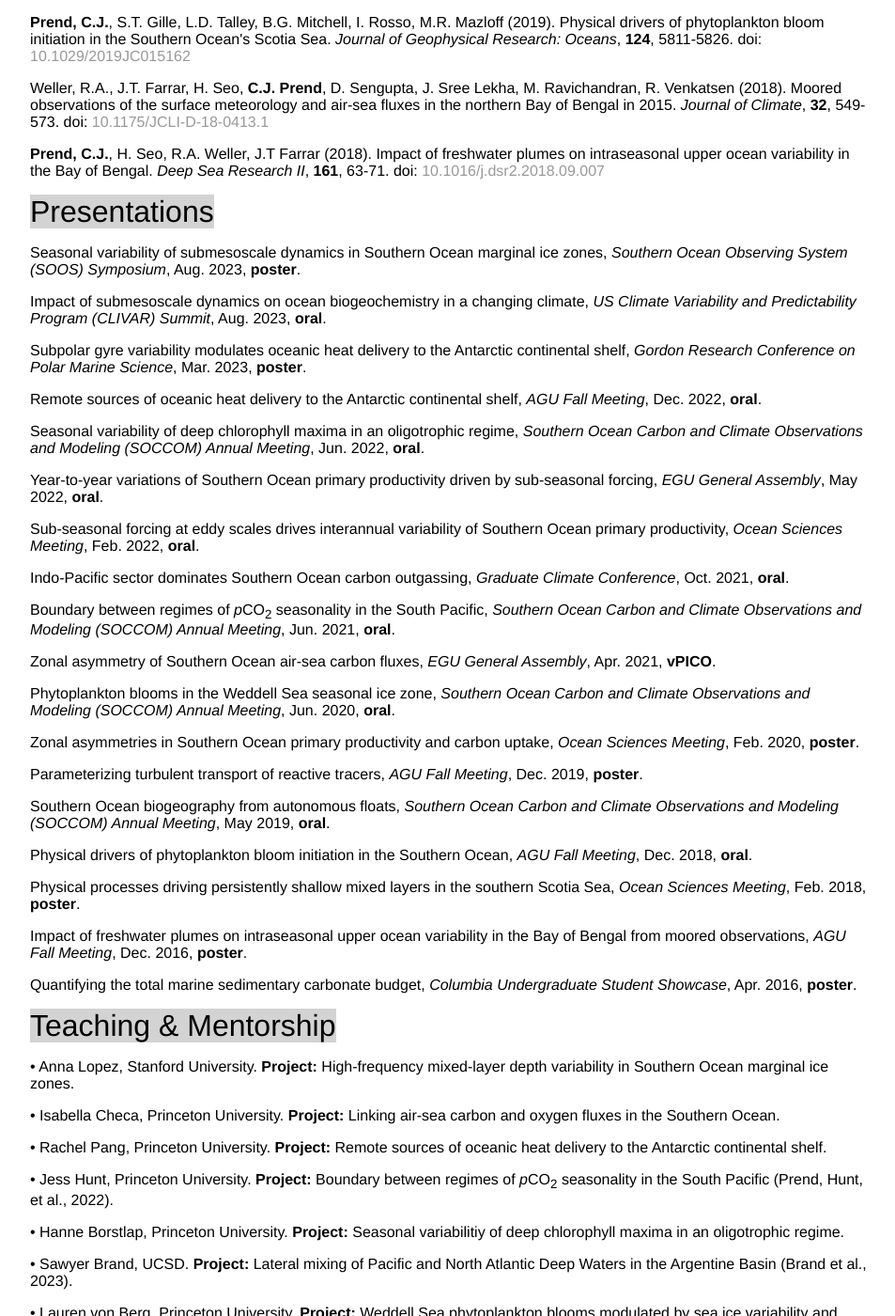
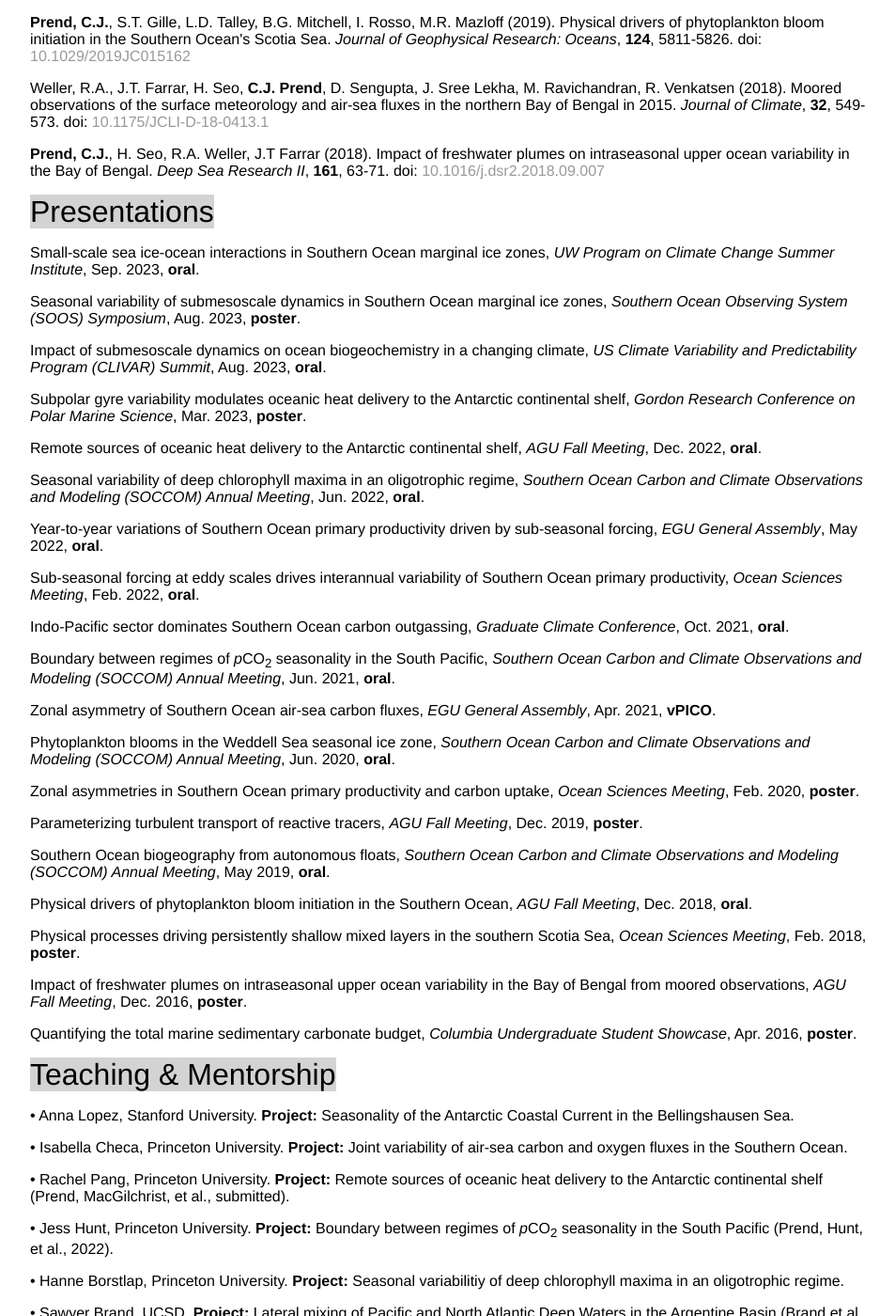
Before and after one commit to cprend/cprend.github.io, a Jekyll site: the page cv/index.html, which Jekyll copies as it is, in a window 1280 px wide and 1400 px high, scrolled down 1308 px. Shown: the whole window at 94% size, without its empty margins (160-1113 px from the left). Built offline with Jekyll 4.4.1, drawn with Linux system fonts in a browser that asks for light colours.

Commit message:
Update index.html

```diff
--- a/cv/index.html
+++ b/cv/index.html
@@ -57,6 +57,7 @@
 		<p><b>Prend, C.J.</b>, H. Seo, R.A. Weller, J.T Farrar (2018). Impact of freshwater plumes on intraseasonal
 		upper ocean variability in the Bay of Bengal. <em>Deep Sea Research II</em>, <b>161</b>, 63-71. doi: <a href="https://www.sciencedirect.com/science/article/pii/S0967064517304010?via%3Dihub">10.1016/j.dsr2.2018.09.007</a></p>
 		<p1>Presentations</p1>
+		<p>Small-scale sea ice-ocean interactions in Southern Ocean marginal ice zones, <em>UW Program on Climate Change Summer Institute</em>, Sep. 2023, <b>oral</b>.</p>
 		<p>Seasonal variability of submesoscale dynamics in Southern Ocean marginal ice zones, <em>Southern Ocean Observing System (SOOS) Symposium</em>, Aug. 2023, <b>poster</b>.</p>
 		<p>Impact of submesoscale dynamics on ocean biogeochemistry in a changing climate, <em>US Climate Variability and Predictability Program (CLIVAR) Summit</em>, Aug. 2023, <b>oral</b>.</p>
 		<p>Subpolar gyre variability modulates oceanic heat delivery to the Antarctic continental shelf, <em>Gordon Research Conference on Polar Marine Science</em>, Mar. 2023, <b>poster</b>.</p>
@@ -78,9 +79,9 @@
 			<em>AGU Fall Meeting</em>, Dec. 2016, <b>poster</b>.</p>
 		<p>Quantifying the total marine sedimentary carbonate budget, <em>Columbia Undergraduate Student Showcase</em>, Apr. 2016, <b>poster</b>.</p>
 		<p1>Teaching & Mentorship</p1>
-		<p>• Anna Lopez, Stanford University. <b>Project:</b> High-frequency mixed-layer depth variability in Southern Ocean marginal ice zones.</p>
-		<p>• Isabella Checa, Princeton University. <b>Project:</b> Linking air-sea carbon and oxygen fluxes in the Southern Ocean.</p>
-		<p>• Rachel Pang, Princeton University. <b>Project:</b> Remote sources of oceanic heat delivery to the Antarctic continental shelf.</p>
+		<p>• Anna Lopez, Stanford University. <b>Project:</b> Seasonality of the Antarctic Coastal Current in the Bellingshausen Sea.</p>
+		<p>• Isabella Checa, Princeton University. <b>Project:</b> Joint variability of air-sea carbon and oxygen fluxes in the Southern Ocean.</p>
+		<p>• Rachel Pang, Princeton University. <b>Project:</b> Remote sources of oceanic heat delivery to the Antarctic continental shelf (Prend, MacGilchrist, et al., submitted).</p>
 		<p>• Jess Hunt, Princeton University. <b>Project:</b> Boundary between regimes of <em>p</em>CO<sub>2</sub> seasonality in the South Pacific (Prend, Hunt, et al., 2022).</p>
 		<p>• Hanne Borstlap, Princeton University. <b>Project:</b> Seasonal variabilitiy of deep chlorophyll maxima in an oligotrophic regime.</p>
 		<p>• Sawyer Brand, UCSD. <b>Project:</b> Lateral mixing of Pacific and North Atlantic Deep Waters in the Argentine Basin (Brand et al., 2023).</p>
```
